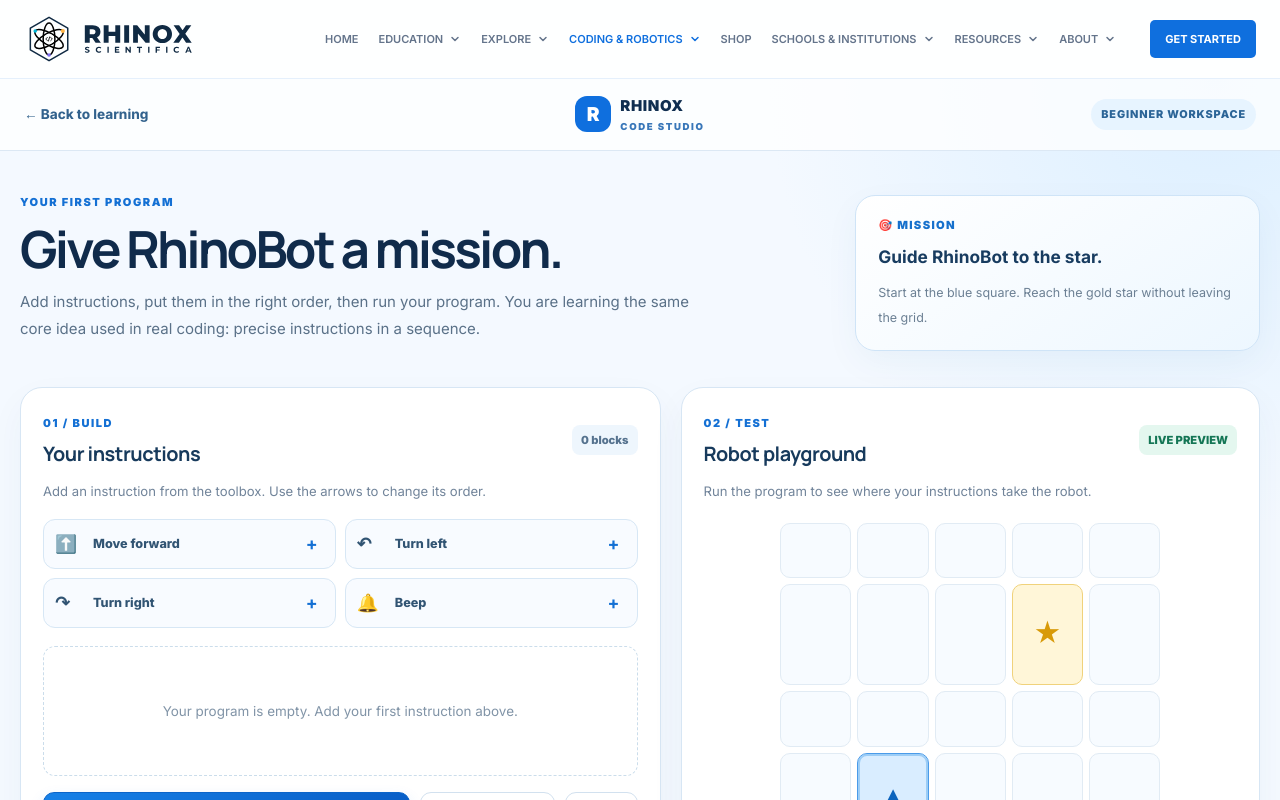
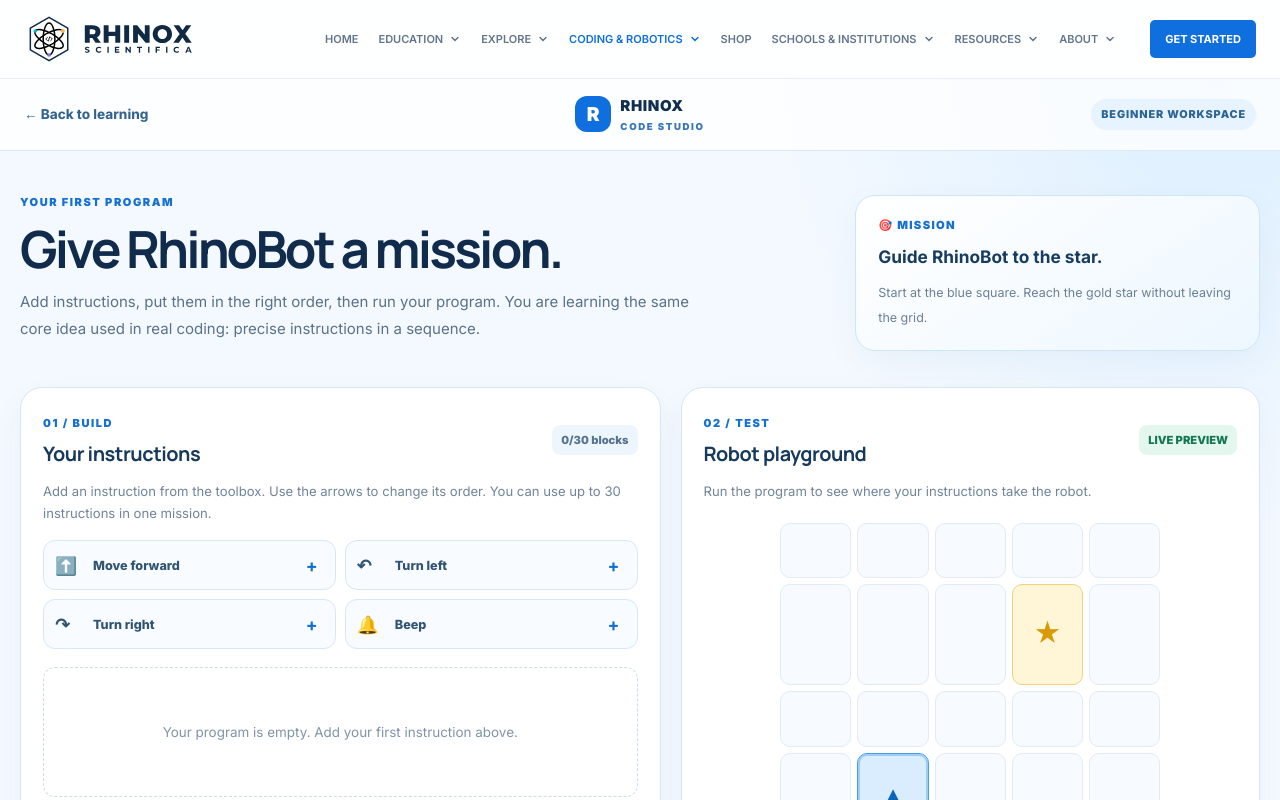
Before and after one commit to digitalmaeq-ai/rhinox, a Next.js app: page /coding-robotics/code-studio/workspace in a window 1280 px wide. Shown: the top 800 px of the page. Built offline with nearby package versions, Linux system fonts and the light colour scheme.

Commit message:
Set a clear instruction limit for beginner missions

```diff
--- a/app/components/code-studio-v2/Workspace.tsx
+++ b/app/components/code-studio-v2/Workspace.tsx
@@ -15,6 +15,7 @@ const LABELS: Record<Command, { title: string; icon: string; code: string; hint:
   beep: { title: "Beep", icon: "🔔", code: "beep()", hint: "Make the robot signal that it reached a checkpoint." },
 };
 const EXAMPLE_PROGRAM: Command[] = ["forward", "forward", "right", "forward", "forward"];
+const MAX_BLOCKS = 30;
 
 export default function Workspace() {
   const [blocks, setBlocks] = useState<Block[]>([]);
@@ -26,6 +27,7 @@ export default function Workspace() {
   const visited = new Set(result?.visited ?? [`${ROBOT_START.x},${ROBOT_START.y}`]);
 
   function addBlock(command: Command) {
+    if (blocks.length >= MAX_BLOCKS) return;
     setBlocks((items) => [...items, { id: nextId, command }]);
     setNextId((id) => id + 1);
     setResult(null);
@@ -74,11 +76,11 @@ export default function Workspace() {
 
         <section className={styles.workspace}>
           <div className={styles.programPanel}>
-            <div className={styles.panelHeader}><div><span className={styles.panelKicker}>01 / BUILD</span><h2>Your instructions</h2></div><span className={styles.count}>{blocks.length} blocks</span></div>
-            <p className={styles.helper}>Add an instruction from the toolbox. Use the arrows to change its order.</p>
+            <div className={styles.panelHeader}><div><span className={styles.panelKicker}>01 / BUILD</span><h2>Your instructions</h2></div><span className={styles.count}>{blocks.length}/{MAX_BLOCKS} blocks</span></div>
+            <p className={styles.helper}>Add an instruction from the toolbox. Use the arrows to change its order. You can use up to {MAX_BLOCKS} instructions in one mission.</p>
             <div className={styles.toolbox}>
               {(Object.keys(LABELS) as Command[]).map((command) => (
-                <button key={command} className={styles.tool} onClick={() => addBlock(command)} title={LABELS[command].hint}>
+                <button key={command} className={styles.tool} onClick={() => addBlock(command)} disabled={blocks.length >= MAX_BLOCKS} title={blocks.length >= MAX_BLOCKS ? `Maximum ${MAX_BLOCKS} instructions reached` : LABELS[command].hint}>
                   <span>{LABELS[command].icon}</span><span>{LABELS[command].title}</span><b>+</b>
                 </button>
               ))}
```
